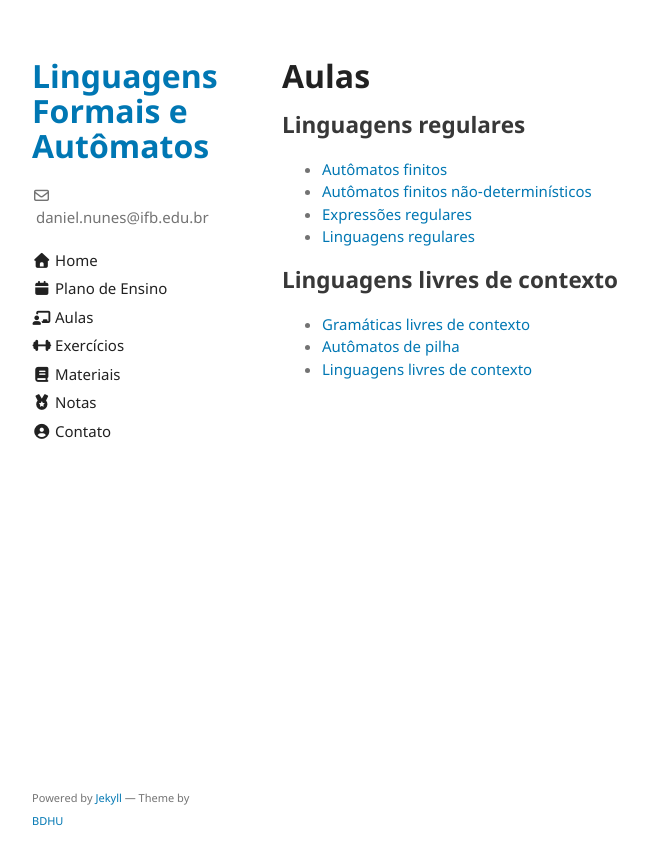
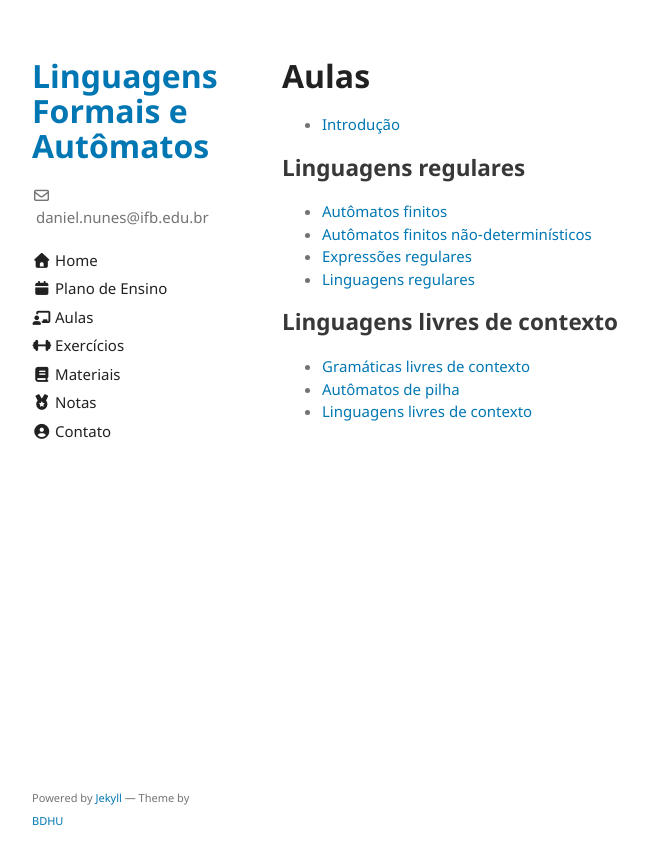
Before and after one commit to danielsaad/linguagens-formais-e-automatos, a Jekyll site: the page built from aulas.md, in a window 1280 px wide. Shown: the top 865 px of the page, without its empty margins (178-826 px from the left). Built offline with Jekyll 4.4.1, drawn with Linux system fonts in a browser that asks for light colours; the repository's description, which GitHub fills in, is left out; our own code applies the rules of GitHub Pages for plain Markdown files.

Commit message:
atualizando site

```diff
--- a/aulas.md
+++ b/aulas.md
@@ -3,6 +3,8 @@ layout: default
 ---
 
 # Aulas
+
+- [Introdução](assets/aulas/introducao.pdf)
 
 ## Linguagens regulares
 
```
